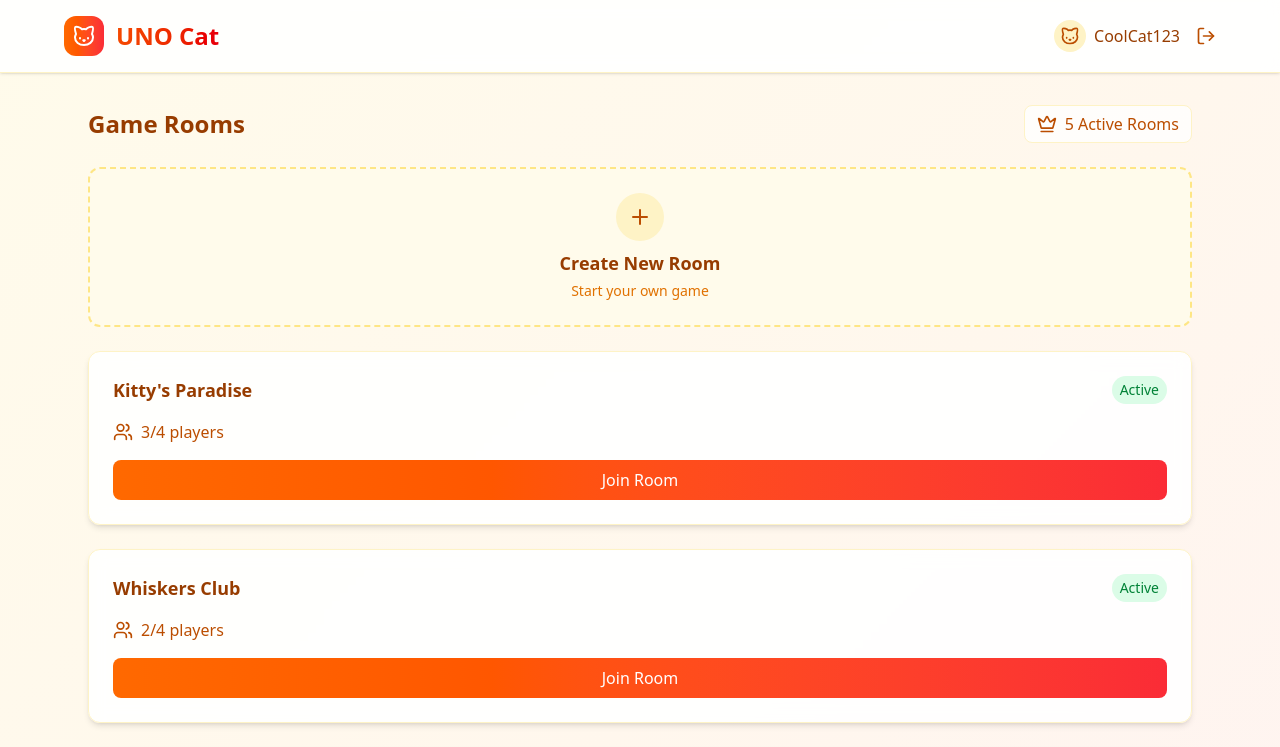
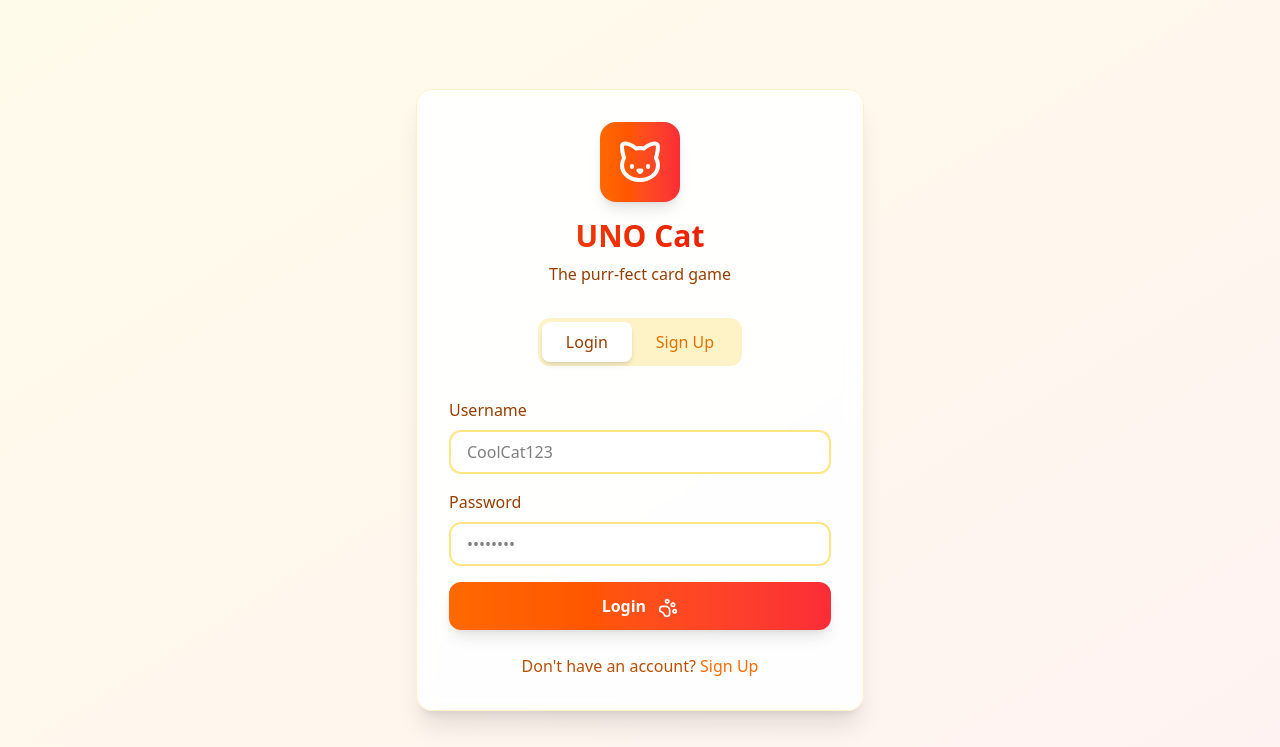
Before and after one commit to UrielP-Dev/UNO-UI, a React (Vite) app: page / in a window 1280 px wide. Shown: the top 747 px of the page. Built offline with nearby package versions, Linux system fonts and the light colour scheme.

Commit message:
Connect to backend

```diff
--- a/src/App.jsx
+++ b/src/App.jsx
@@ -1,11 +1,28 @@
+import { useState, useEffect } from 'react'
+import './App.css'
+import AuthPage from './pages/AuthPage'
+import HomePage from './pages/HomePage'
 
-import './App.css'
-import AuthPage from './pages/AuthPage';
-import HomePage from './pages/HomePage';
 function App() {
+  const [isAuthenticated, setIsAuthenticated] = useState(false);
+  const [username, setUsername] = useState('');
 
-  return (
-    <HomePage/>)
-};
+  useEffect(() => {
+    const token = localStorage.getItem('token');
+    if (token) {
+      setIsAuthenticated(true);
+    }
+  }, []);
 
-export default App
+  const handleLogin = (token, username) => {
+    localStorage.setItem('token', token);
+    setUsername(username);
+    setIsAuthenticated(true);
+  };
+
+  return isAuthenticated ?
+    <HomePage username={username} /> :
+    <AuthPage onLogin={handleLogin} />;
+}
+
+export default App;
--- a/src/components/AuthForm.jsx
+++ b/src/components/AuthForm.jsx
@@ -1,30 +1,49 @@
 import { PawPrint } from 'lucide-react';
 
-const AuthForm = ({ isLogin }) => {
+const AuthForm = ({ isLogin, onSubmit }) => {
+  const handleSubmit = (e) => {
+    e.preventDefault();
+    const formData = {
+      username: e.target.username.value,
+      password: e.target.password.value,
+    };
+
+    if (!isLogin) {
+      formData.email = e.target.email.value;
+    }
+
+    onSubmit(formData);
+  };
+
   return (
-    <form className="space-y-4 w-full">
-      {!isLogin && (
+    <form onSubmit={handleSubmit} className="space-y-4 w-full">
       <div className="space-y-2">
         <label className="block text-amber-800 font-medium">Username</label>
         <input
           type="text"
+          name="username"
           className="w-full px-4 py-2 rounded-xl border-2 border-amber-200 focus:border-amber-400 focus:outline-none transition-colors bg-white/80"
           placeholder="CoolCat123"
         />
       </div>
-      )}
+
+      {!isLogin && (
         <div className="space-y-2">
           <label className="block text-amber-800 font-medium">Email</label>
           <input
             type="email"
+            name="email"
             className="w-full px-4 py-2 rounded-xl border-2 border-amber-200 focus:border-amber-400 focus:outline-none transition-colors bg-white/80"
             placeholder="cat@email.com"
           />
         </div>
+      )}
+
       <div className="space-y-2">
         <label className="block text-amber-800 font-medium">Password</label>
         <input
           type="password"
+          name="password"
           className="w-full px-4 py-2 rounded-xl border-2 border-amber-200 focus:border-amber-400 focus:outline-none transition-colors bg-white/80"
           placeholder="••••••••"
         />
--- a/src/pages/AuthPage.jsx
+++ b/src/pages/AuthPage.jsx
@@ -4,8 +4,32 @@ import Card from '../components/Card';
 import Header from '../components/Header';
 
 
-const AuthPage = () => {
+const AuthPage = ({ onLogin }) => {
   const [isLogin, setIsLogin] = useState(true);
+  const [error, setError] = useState(null);
+
+  const handleSubmit = async (formData) => {
+    try {
+      const endpoint = isLogin ? '/auth/login' : '/auth/register';
+      const response = await fetch(`http://localhost:3000${endpoint}`, {
+        method: 'POST',
+        headers: {
+          'Content-Type': 'application/json',
+        },
+        body: JSON.stringify(formData),
+      });
+
+      const data = await response.json();
+
+      if (!response.ok) {
+        throw new Error(data.message || 'Error en la autenticación');
+      }
+
+      onLogin(data.access_token, formData.username);
+    } catch (err) {
+      setError(err.message);
+    }
+  };
 
   return (
     <div className="min-h-screen flex items-center justify-center p-4 bg-gradient-to-br from-amber-50 via-orange-50 to-red-50">
@@ -19,6 +43,12 @@ const AuthPage = () => {
       <div className="w-full max-w-md">
         <Card>
           <Header />
+
+          {error && (
+            <div className="mb-4 p-3 bg-red-100 text-red-700 rounded-lg">
+              {error}
+            </div>
+          )}
 
           {/* Switch entre Login y Sign Up */}
           <div className="flex justify-center mb-8">
@@ -42,7 +72,7 @@ const AuthPage = () => {
             </div>
           </div>
 
-          <AuthForm isLogin={isLogin} />
+          <AuthForm isLogin={isLogin} onSubmit={handleSubmit} />
 
           <p className="text-center mt-6 text-amber-700">
             {isLogin ? "Don't have an account? " : "Already have an account? "}
--- a/src/pages/HomePage.jsx
+++ b/src/pages/HomePage.jsx
@@ -1,7 +1,8 @@
+import { useState, useEffect } from 'react';
 import { Cat, Users, Crown, Plus, LogOut } from 'lucide-react';
 
-// Header Component with User Info
-const Header = ({ username = "CoolCat123" }) => {
+// Header Component with User Info and Logout
+const Header = ({ username, onLogout }) => {
   return (
     <div className="bg-white/90 backdrop-blur-sm border-b border-amber-100 py-4 px-6 shadow-sm">
       <div className="max-w-6xl mx-auto flex justify-between items-center">
@@ -21,7 +22,10 @@ const Header = ({ username = "CoolCat123" }) => {
             </div>
             <span className="font-medium text-amber-800">{username}</span>
           </div>
-          <button className="text-amber-700 hover:text-red-500 transition-colors">
+          <button
+            onClick={onLogout}
+            className="text-amber-700 hover:text-red-500 transition-colors"
+          >
             <LogOut className="w-5 h-5" />
           </button>
         </div>
@@ -31,28 +35,79 @@ const Header = ({ username = "CoolCat123" }) => {
 };
 
 // Game Room Card Component
-const RoomCard = ({ name, players, maxPlayers, isActive }) => {
+const RoomCard = ({ name, players, state, onJoinRoom }) => {
   return (
     <div className="bg-white/90 backdrop-blur-sm rounded-xl p-6 border border-amber-100 shadow-md hover:shadow-lg transition-shadow">
       <div className="flex justify-between items-start mb-4">
         <h3 className="font-bold text-lg text-amber-800">{name}</h3>
-        {isActive && (
+        {state === 'waiting' && (
           <span className="px-2 py-1 bg-green-100 text-green-700 text-sm rounded-full">
-            Active
+            Waiting
           </span>
         )}
       </div>
 
       <div className="flex items-center gap-2 text-amber-700">
         <Users className="w-5 h-5" />
-        <span>{players}/{maxPlayers} players</span>
+        <span>{players.length}/4 players</span>
       </div>
 
-      <button className="w-full mt-4 bg-gradient-to-r from-orange-500 to-red-500 text-white font-medium py-2 px-4 rounded-lg
-        hover:from-orange-600 hover:to-red-600 transform hover:scale-[1.02] transition-all duration-200
-        focus:outline-none focus:ring-2 focus:ring-orange-500 focus:ring-offset-2">
+      <button
+        onClick={onJoinRoom}
+        disabled={players.length >= 4}
+        className="w-full mt-4 bg-gradient-to-r from-orange-500 to-red-500 text-white font-medium py-2 px-4 rounded-lg
+          hover:from-orange-600 hover:to-red-600 transform hover:scale-[1.02] transition-all duration-200
+          focus:outline-none focus:ring-2 focus:ring-orange-500 focus:ring-offset-2
+          disabled:opacity-50 disabled:cursor-not-allowed"
+      >
         Join Room
       </button>
+    </div>
+  );
+};
+
+// Create Room Modal Component
+const CreateRoomModal = ({ isOpen, onClose, onCreateRoom }) => {
+  const [roomName, setRoomName] = useState('');
+
+  const handleSubmit = (e) => {
+    e.preventDefault();
+    onCreateRoom(roomName);
+    setRoomName('');
+    onClose();
+  };
+
+  if (!isOpen) return null;
+
+  return (
+    <div className="fixed inset-0 bg-black/50 flex items-center justify-center p-4">
+      <div className="bg-white rounded-xl p-6 w-full max-w-md">
+        <h3 className="text-xl font-bold text-amber-800 mb-4">Create New Room</h3>
+        <form onSubmit={handleSubmit}>
+          <input
+            type="text"
+            value={roomName}
+            onChange={(e) => setRoomName(e.target.value)}
+            placeholder="Room Name"
+            className="w-full px-4 py-2 rounded-xl border-2 border-amber-200 focus:border-amber-400 focus:outline-none"
+          />
+          <div className="flex gap-2 mt-4">
+            <button
+              type="button"
+              onClick={onClose}
+              className="flex-1 px-4 py-2 rounded-lg border border-amber-200 text-amber-800"
+            >
+              Cancel
+            </button>
+            <button
+              type="submit"
+              className="flex-1 px-4 py-2 rounded-lg bg-gradient-to-r from-orange-500 to-red-500 text-white"
+            >
+              Create
+            </button>
+          </div>
+        </form>
+      </div>
     </div>
   );
 };
@@ -72,36 +127,100 @@ const CreateRoomCard = () => {
 };
 
 // Main Home Page Component
-const HomePage = () => {
-  // Sample rooms data
-  const rooms = [
-    { id: 1, name: "Kitty's Paradise", players: 3, maxPlayers: 4, isActive: true },
-    { id: 2, name: "Whiskers Club", players: 2, maxPlayers: 4, isActive: true },
-    { id: 3, name: "Paws & Cards", players: 1, maxPlayers: 4, isActive: false },
-    { id: 4, name: "Meow Masters", players: 4, maxPlayers: 4, isActive: true },
-    { id: 5, name: "Cat Casino", players: 2, maxPlayers: 4, isActive: false }
-  ];
+const HomePage = ({ username }) => {
+  const [rooms, setRooms] = useState([]);
+  const [isModalOpen, setIsModalOpen] = useState(false);
+  const [loading, setLoading] = useState(true);
+
+  const fetchRooms = async () => {
+    try {
+      const token = localStorage.getItem('token');
+      if (!token) {
+        throw new Error('No token found');
+      }
+
+      const response = await fetch('http://localhost:3000/games', {
+        headers: {
+          'Authorization': `Bearer ${token}`
+        }
+      });
+
+      if (!response.ok) {
+        throw new Error('Failed to fetch rooms');
+      }
+
+      const data = await response.json();
+      if (data.success) {
+        setRooms(data.data.value);
+      }
+    } catch (error) {
+      console.error('Error fetching rooms:', error);
+    } finally {
+      setLoading(false);
+    }
+  };
+
+  useEffect(() => {
+    fetchRooms();
+  }, []);
+
+  const handleCreateRoom = async (name) => {
+    try {
+      const response = await fetch('http://localhost:3000/games', {
+        method: 'POST',
+        headers: {
+          'Content-Type': 'application/json',
+          'Authorization': `Bearer ${localStorage.getItem('token')}`
+        },
+        body: JSON.stringify({ name })
+      });
+      const data = await response.json();
+      if (data.success) {
+        fetchRooms();
+      }
+    } catch (error) {
+      console.error('Error creating room:', error);
+    }
+  };
+
+  const handleLogout = () => {
+    localStorage.removeItem('token');
+    window.location.reload();
+  };
 
   return (
     <div className="min-h-screen bg-gradient-to-br from-amber-50 via-orange-50 to-red-50">
-      <Header username="CoolCat123" />
+      <Header username={username} onLogout={handleLogout} />
 
       <main className="max-w-6xl mx-auto px-6 py-8">
         <div className="flex justify-between items-center mb-6">
           <h2 className="text-2xl font-bold text-amber-800">Game Rooms</h2>
           <div className="flex items-center gap-2 text-amber-700 bg-white/80 px-3 py-1.5 rounded-lg border border-amber-100">
             <Crown className="w-5 h-5" />
-            <span className="font-medium">5 Active Rooms</span>
+            <span className="font-medium">{rooms.length} Active Rooms</span>
           </div>
         </div>
 
         <div className="grid grid-cols-1 md:grid-cols-2 lg:grid-cols-3 gap-6">
-          <CreateRoomCard />
+          <div onClick={() => setIsModalOpen(true)}>
+            <CreateRoomCard />
+          </div>
           {rooms.map(room => (
-            <RoomCard key={room.id} {...room} />
+            <RoomCard
+              key={room._id}
+              name={room.name}
+              players={room.players}
+              state={room.state}
+            />
           ))}
         </div>
       </main>
+
+      <CreateRoomModal
+        isOpen={isModalOpen}
+        onClose={() => setIsModalOpen(false)}
+        onCreateRoom={handleCreateRoom}
+      />
     </div>
   );
 };
```
Lines whose indentation alone changed are shown as unchanged.
